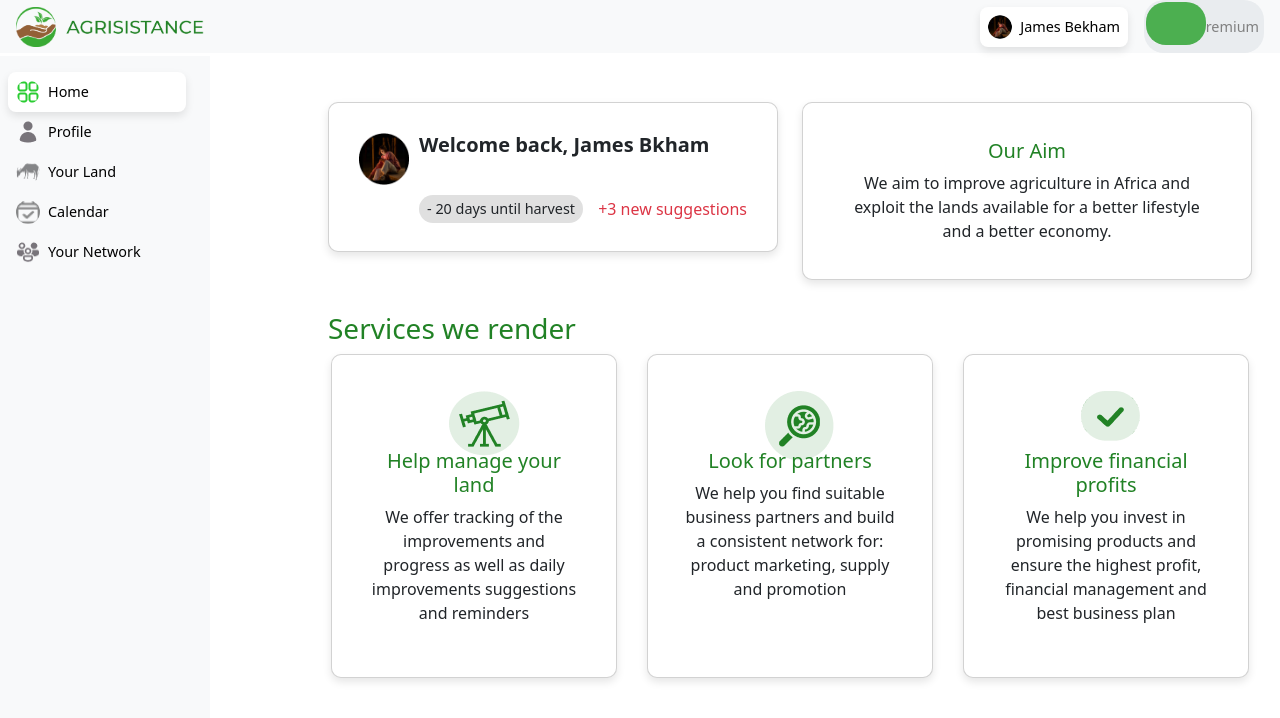
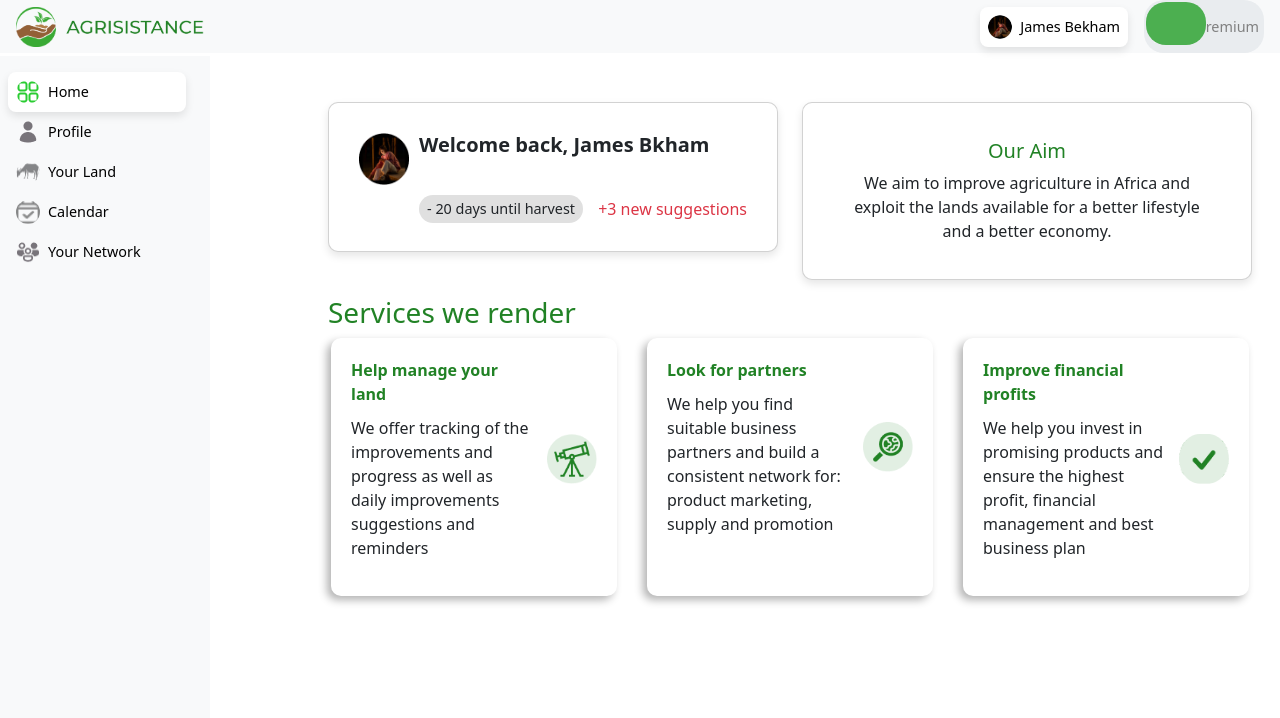
Before and after one commit to pixiebyte/Agrisistence-front, a React (Vite) app: page / in a window 1280 px wide. Shown: the top 718 px of the page. Built offline with nearby package versions, Linux system fonts and the light colour scheme.

Commit message:
first page almost done2

```diff
--- a/src/components/Home.css
+++ b/src/components/Home.css
@@ -1,10 +1,11 @@
-.card {
-  margin-bottom: 1rem;
-  box-shadow: -4px 4px 8px rgba(0, 0, 0, 0.463); /* Shadow on left and bottom */
-  transition: box-shadow 0.2s ease-in-out;
-  border-radius: 23.65px; /* Rounded corners */
-  overflow: hidden; /* Ensure content doesn't overflow the rounded corners */
-  height: auto; /* Remove specific height to make the card adjust to its content */
+.service-card {
+  display: flex;
+  flex-direction: column;
+  background-color: #ffffff; /* White background */
+  border-radius: 10px; /* Rounded corners */
+  padding: 20px; /* Padding inside card */
+  box-shadow: -4px 4px 8px rgba(0, 0, 0, 0.3); /* Shadow on left and bottom */
+  transition: box-shadow 0.3s ease-in-out; /* Smooth transition for shadow */
 }
 .welcome-card {
   /* Adjust the width and height as desired */
--- a/src/components/ServiceCard.jsx
+++ b/src/components/ServiceCard.jsx
@@ -1,15 +1,17 @@
 import React from "react";
-import { Card } from "react-bootstrap";
+import "./Servicecard.css"; // Ensure the path is correct
 
 const ServiceCard = ({ title, text, icon }) => {
   return (
-    <Card className="text-center h-100 custom-card">
-      <Card.Body className="d-flex flex-column align-items-center">
-        <div className="icon mb-2">{icon}</div>
-        <Card.Title className="text-green">{title}</Card.Title>
-        <Card.Text>{text}</Card.Text>
-      </Card.Body>
-    </Card>
+    <div className="service-card">
+      <div className="service-card-content">
+        <div className="service-card-text">
+          <div className="service-card-title">{title}</div>
+          <div className="service-card-description">{text}</div>
+        </div>
+        <div className="service-card-icon">{icon}</div>
+      </div>
+    </div>
   );
 };
 
--- a/src/components/Servicecard.css
+++ b/src/components/Servicecard.css
@@ -1,12 +1,46 @@
-/* Add this to your Home.css */
-
 .service-card {
-  /* Add shadow effect */
-  box-shadow: 0 4px 8px rgba(0, 0, 0, 0.2);
-  transition: box-shadow 0.3s ease-in-out;
+  display: flex;
+  flex-direction: column;
+  background-color: #ffffff; /* White background */
+  border-radius: 10px; /* Rounded corners */
+  padding: 20px; /* Padding inside card */
+  transition: box-shadow 0.3s ease-in-out, transform 0.3s ease-in-out; /* Smooth transition for shadow and scale */
+  box-shadow: -4px 4px 8px rgba(0, 0, 0, 0.3); /* Shadow on left and bottom */
 }
 
 .service-card:hover {
-  /* Shadow effect on hover */
-  box-shadow: 0 10px 19px rgba(0, 0, 0, 0.423);
+  box-shadow: -8px 8px 16px rgba(0, 0, 0, 0.5); /* Stronger shadow on left and bottom when hovering */
+  transform: translateY(-10px); /* Lift the card slightly on hover */
 }
+
+.service-card-content {
+  display: flex;
+  align-items: center; /* Center align items vertically */
+  flex-direction: row; /* Align items horizontally */
+}
+
+.service-card-icon {
+  margin-left: 15px; /* Space between icon and text */
+  flex-shrink: 0; /* Prevent icon from shrinking */
+  display: flex;
+  align-items: center; /* Center icon vertically within its container */
+  /* Optional: use transform for fine-tuning */
+}
+
+.service-card-icon img {
+  width: 50px; /* Size of the icon */
+  height: 50px; /* Size of the icon */
+}
+
+.service-card-text {
+  flex: 1; /* Allow text to take remaining space */
+}
+
+.service-card-title {
+  font-weight: bold;
+  color: #218225; /* Green color for title */
+}
+
+.service-card-description {
+  margin-top: 10px; /* Space between title and description */
+}
```
